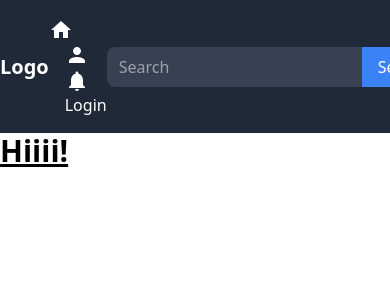
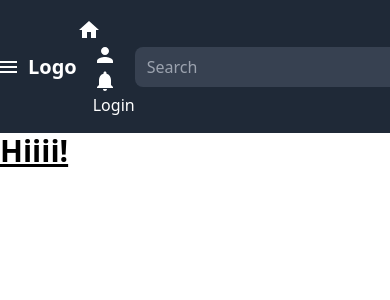
Before and after one commit to ProperPoe/videoStorage-app.github.io, a React (Create React App) app in the folder client/: page / in a window 390 px wide. Shown: the top 300 px of the page. Built offline with nearby package versions, Linux system fonts and the light colour scheme.

Commit message:
Added a hamburger menu to the Navbar

```diff
--- a/client/src/components/Navbar.tsx
+++ b/client/src/components/Navbar.tsx
@@ -1,6 +1,7 @@
 import React, { PureComponent } from 'react'
 import { connect } from 'react-redux'
-import {Home, Person, Notifications} from '@mui/icons-material'
+import {Menu, MenuItem, IconButton} from '@mui/material'
+import {Home, Person, Notifications, Search, Menu as MenuIcon} from '@mui/icons-material'
 
 interface Props {}
 interface State {}
@@ -19,8 +20,22 @@ class Navbar extends PureComponent<Props, State> {
             <>
             <div className='bg-gray-800 py-4'>
                 <div className='container mx-auto flex justify-between items-center'>
-                    {/* Logo */}
-                    <div className='text-white text-xl font-bold'>Logo</div>
+                    <div className='flex items-center'>
+                        <IconButton
+                            sx={{color: 'white'}}
+                            color='inherit'
+                            edge='start'
+                            aria-label='menu'
+                            aria-controls='menu'
+                            aria-haspopup="true"
+                        >
+                            <MenuIcon />
+                        </IconButton>
+                        {/* Logo */}
+                        <div className='text-white text-xl font-bold'>Logo</div>
+
+                    </div>
+                    {/* Hamburger Icon */}
 
                     {/* Navigation Links */}
                     <div className='text-white space-x-4'>
@@ -32,7 +47,7 @@ class Navbar extends PureComponent<Props, State> {
                      {/* Seach Input */}
                      <div className='flex items-center'>
                         <input type="text" placeholder='Search' className='rounded-l-lg px-3 py-2 bg-gray-700 text-gray-200 focus:outline-none' />
-                        <button className='rounded-r-lg px-4 py-2 bg-blue-500 text-white hover:bg-blue-600 transition duration-300'>Search</button>
+                        <button className='rounded-r-lg px-4 py-2 bg-blue-500 text-white hover:bg-blue-600 transition duration-300'><Search /></button>
                      </div>
                 </div>
             </div>
```
